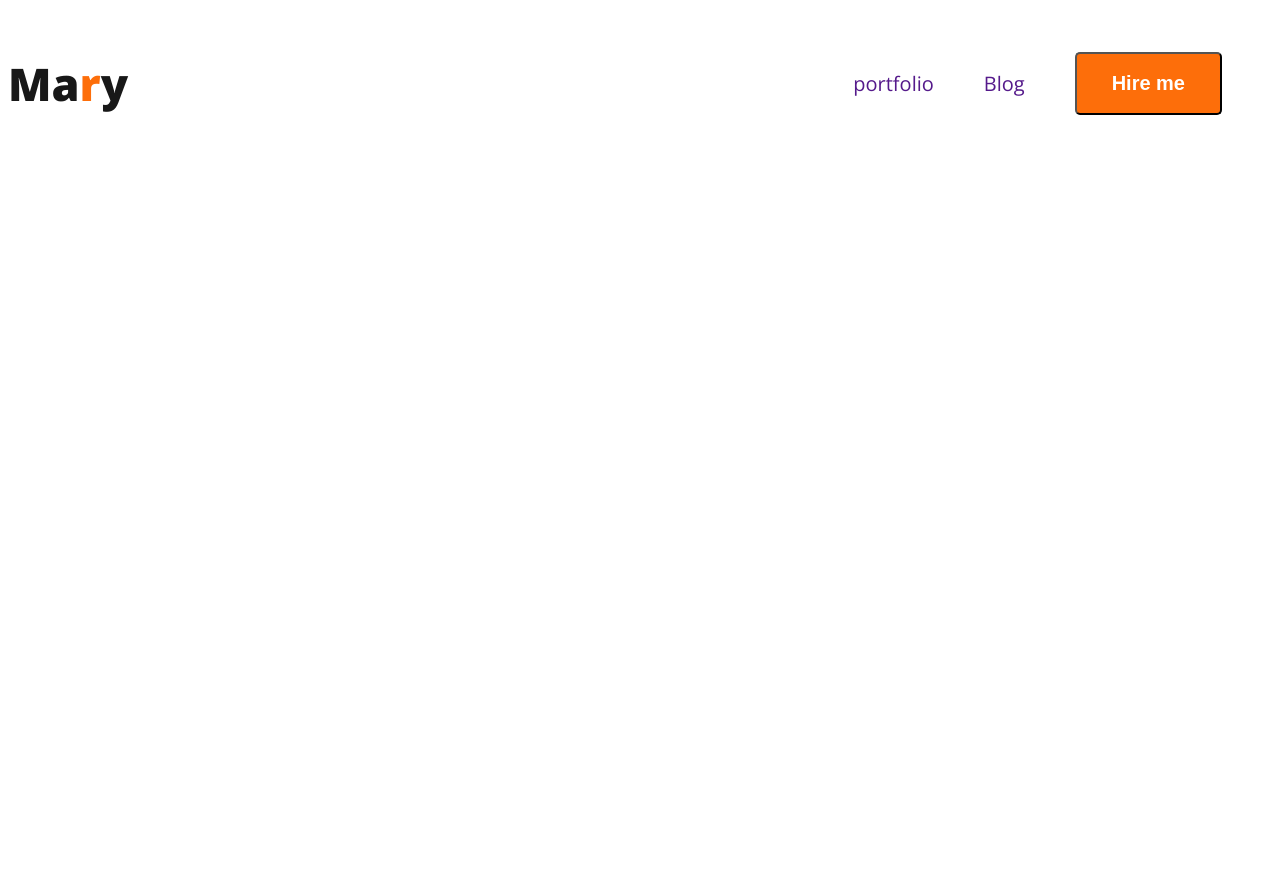
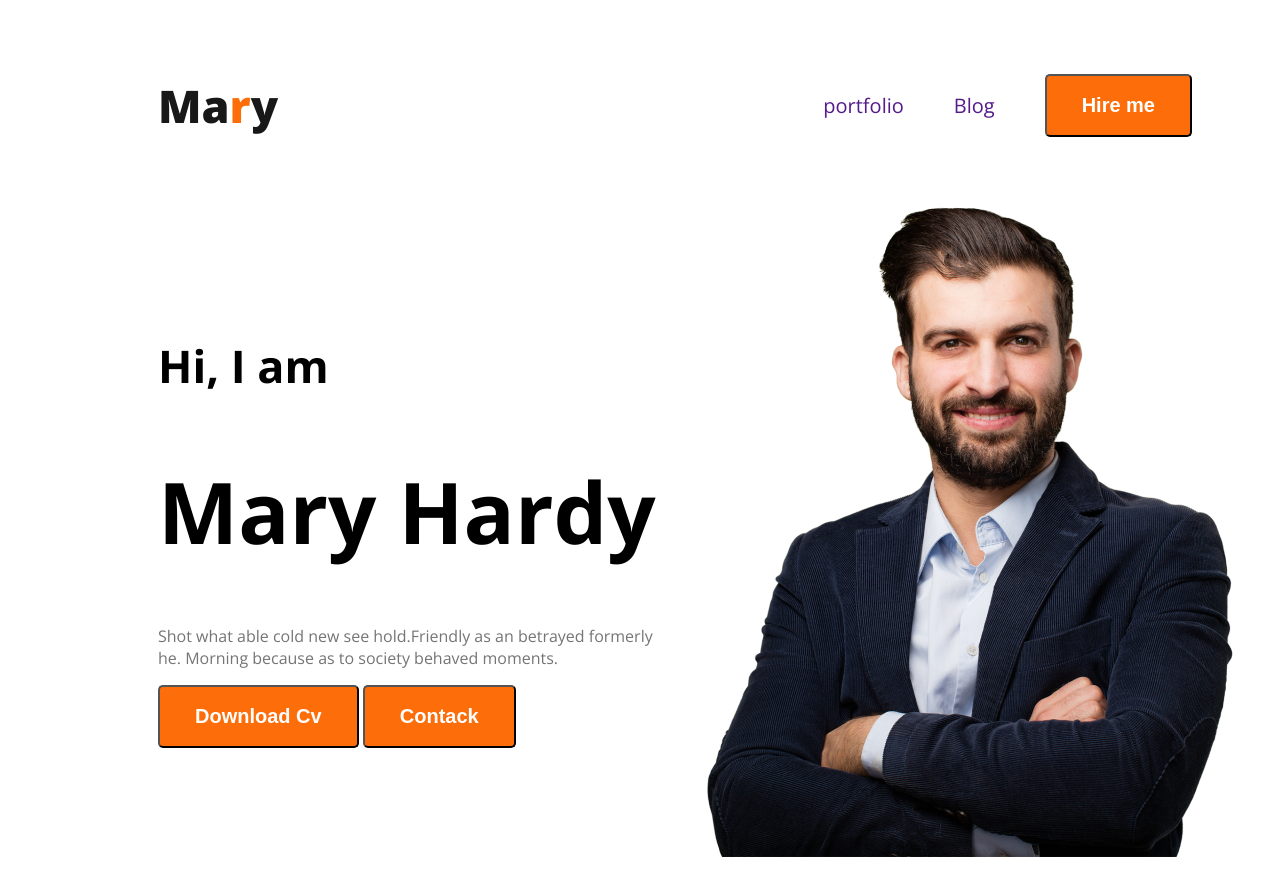
Before and after one commit to Mustafiz82/developer-portfolio, a plain HTML site: page index.html in a window 1280 px wide. Before the commit the page ends 800 px from the top, so only its background shows below. Drawn offline with nearby package versions, Linux system fonts and the light colour scheme.

Commit message:
header added

```diff
--- a/index.html
+++ b/index.html
@@ -26,6 +26,18 @@
             </ul>
 
         </nav>
+
+        <div class="bannar">
+            <div class="bannar-text">
+                <h3 class="bannar-greeting">Hi, I  am</h3>
+                <h1 class="bannar-Name">Mary Hardy</h1>
+                <p class="bannar-disc">Shot what able cold new see hold.Friendly as an betrayed formerly <br>he. Morning because as to society behaved moments.</p>
+                <button class="btn-primary">Download Cv</button>
+                <button class="btn-primary">Contack</button>
+            </div>
+            <img src="images/hardy.png" alt="">
+        </div>
+
     </header>
 
     <main>
--- a/style/style.css
+++ b/style/style.css
@@ -51,3 +51,29 @@ nav li {
 nav ul li a {
     text-decoration: none;
 }
+
+/* header related css */
+
+header {
+    margin: 30px 30px 30px 150px;
+}
+
+.bannar {
+    display: flex;
+    justify-content: space-between;
+    align-items: center;
+}
+
+.bannar-greeting {
+    color: #474747);
+    font-size: 45px;
+}
+.bannar-Name{
+    font-size: 85px;
+    line-height: normal;
+
+}
+.bannar-disc{
+    color: #757575;
+
+}
```
